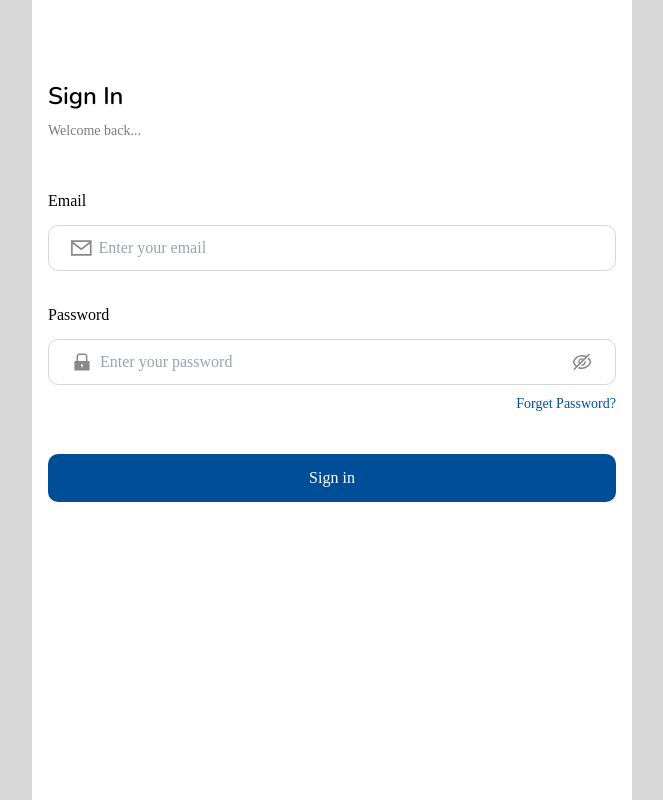
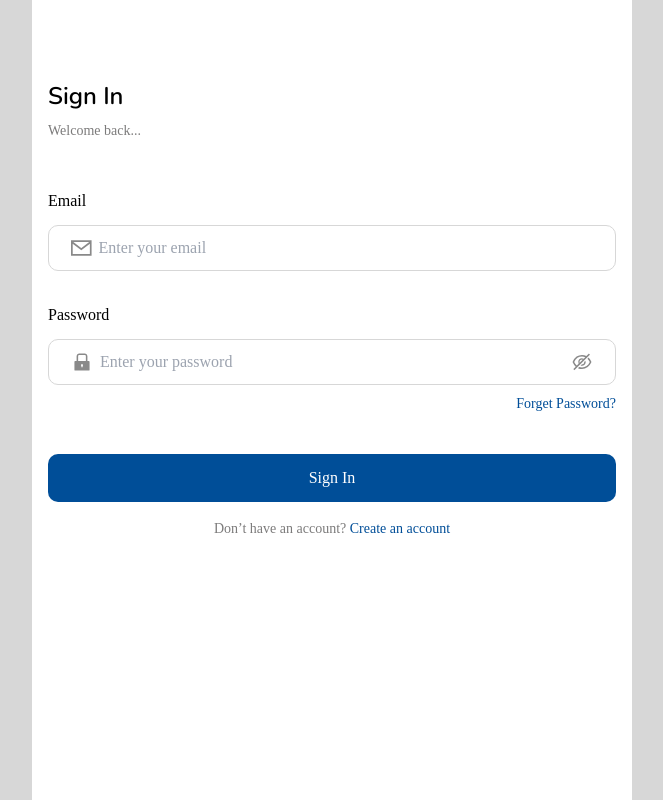
Before and after one commit to AmrShoukry/Simple_Media, a React (Vite) app in the folder simple_media-frontend/: page /login in a window 1280 px wide. Shown: the whole page, without its empty margins (308-971 px from the left). Built offline with nearby package versions, Linux system fonts and the light colour scheme; a web font is replaced by a local one.

Commit message:
update login page

```diff
--- a/simple_media-frontend/src/pages/Login.tsx
+++ b/simple_media-frontend/src/pages/Login.tsx
@@ -54,8 +54,11 @@ const Home: React.FC<Props> = () => {
             <Link to="#">forget password?</Link>
           </div>
           <div className='mt-10'>
-            <Button btnTitle='Sign in' />
+            <Button btnTitle='Sign In' />
           </div>
+          <p className='text-grey2 text-14 mt-4 text-center'>
+          Don’t have an account? <Link to='#' className='text-pry'>Create an account</Link>
+          </p>
         </form>
       </div>
     </section>
```
